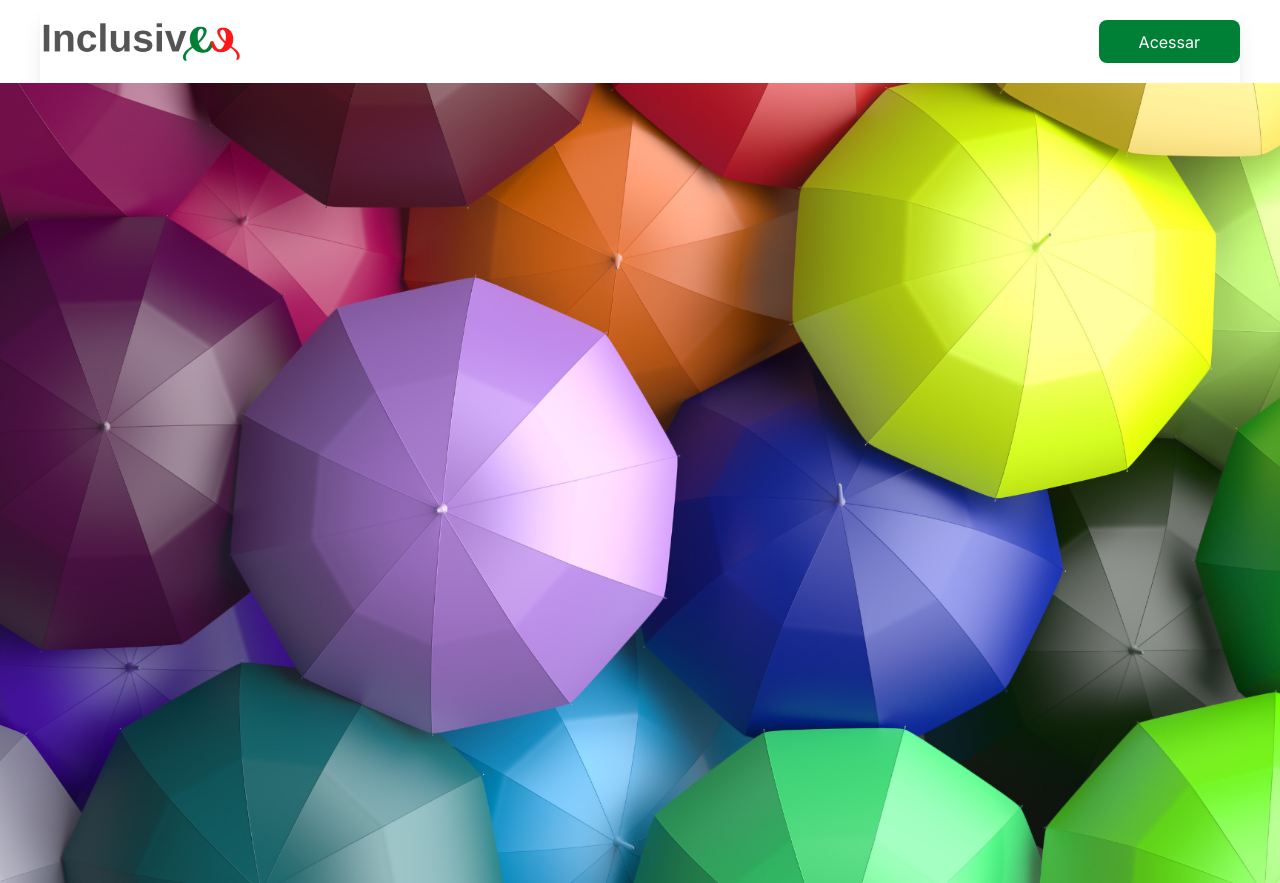
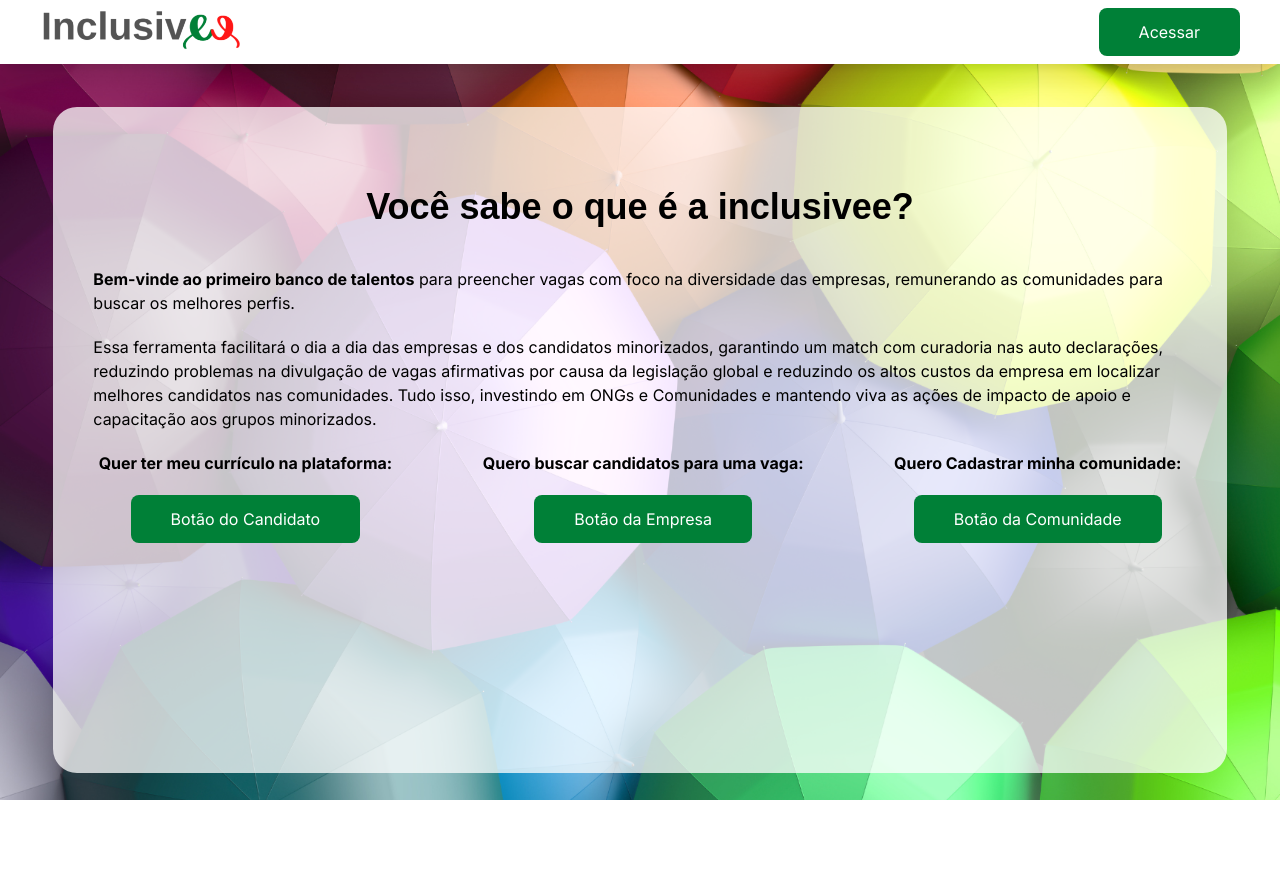
Before and after one commit to inclusivee/inclusivee, a Next.js app: page / in a window 1280 px wide. After the commit the page ends 800 px from the top, so only its background shows below. Built offline with nearby package versions, Linux system fonts and the light colour scheme.

Commit message:
Style: Create Home, Login, Registry and Navigation Initial

```diff
--- /dev/null
+++ b/src/app/components/Form.tsx
@@ -0,0 +1,7 @@
+export default function Form(props: any) {
+    return (
+        <>
+            <form {...props}></form>
+        </>
+    )
+}
--- a/src/app/layout.tsx
+++ b/src/app/layout.tsx
@@ -21,10 +21,13 @@ export default function RootLayout({
 }) {
   return (
     <html lang="en">
+      <head>
+      <link rel="shortcut icon" href="/assets/image/logo-inclusivee.png" type="image/x-icon" />
+      </head>
       <body className={inter.className}>
-        <header className='bg-white flex justify-between mx-10 py-5 shadow-xl'>
-        <Image src="/assets/image/Logo.png" alt="Logo Inclusivee" width={200} height={0} />
-        <Button className="bg-[#008037] text-white px-10 rounded-lg">Acessar</Button>
+        <header className='bg-white flex justify-between  py-2 px-10 shadow-xl fixed top-0 left-0 right-0 '>
+        <Link href={'/'}><Image src="/assets/image/Logo.png" alt="Logo Inclusivee" width={200} height={0} /></Link>
+        <Link href={'/pages/login'}><Button className="bg-[#008037] text-white px-10 py-3 rounded-lg">Acessar</Button></Link>
         </header>
 
 
--- a/src/app/page.tsx
+++ b/src/app/page.tsx
@@ -1,8 +1,34 @@
+import Link from "next/link";
+import Button from "./components/Button";
 
 export default function Home() {
   return (
     <>
-      <div className="bg-cover bg-no-repeat bg-[url('/assets/image/bg-home.png')] h-screen w-full">
+      <div className="bg-cover bg-no-repeat bg-[url('/assets/image/bg-home.png')] h-screen w-full  flex justify-center items-center text-left ">
+        <section className=" w-11/12 h-5/6 bg-white flex justify-start items-center mt-20 bg-opacity-75 rounded-3xl  flex-col text-left">
+        <h1 className="text-4xl font-extrabold font-[Arial] mt-20 mb-10 opa">Você sabe o que é a inclusivee?</h1>
+        <div className="mx-10">
+        <p className="mb-5 text-left"><strong>Bem-vinde ao primeiro banco de talentos</strong> para preencher vagas com foco na diversidade das empresas, remunerando as comunidades para buscar os melhores perfis.</p>
+        <p className="mb-5 text-left">Essa ferramenta facilitará o dia a dia das empresas e dos candidatos minorizados, garantindo um match com curadoria nas auto declarações,
+         reduzindo problemas na divulgação de vagas afirmativas por causa da legislação global e reduzindo os altos custos da empresa em localizar melhores candidatos nas comunidades.
+         Tudo isso, investindo em ONGs e Comunidades e mantendo viva as ações de impacto de apoio e capacitação aos grupos minorizados.</p>
+         </div>
+         <div className="w-full flex justify-around items-center">
+          <div className="flex flex-col justify-center items-center ">
+            <p className="mb-5 font-bold">Quer ter meu currículo na plataforma:</p>
+         <Link href={'/pages/registryUser'}><Button className="bg-[#008037] text-white px-10 py-3 rounded-lg">Botão do Candidato</Button></Link>
+          </div>
+          <div className="flex flex-col justify-center items-center">
+            <p className="mb-5 font-bold">Quero buscar candidatos para uma vaga:</p>
+         <Link href={'/pages/registryUser'}><Button className="bg-[#008037] text-white px-10 py-3 rounded-lg">Botão da Empresa</Button></Link>
+          </div>
+          <div className="flex flex-col justify-center items-center">
+            <p className="mb-5 font-bold">Quero Cadastrar minha comunidade:</p>
+         <Link href={'/pages/registryUser'}><Button className="bg-[#008037] text-white px-10 py-3 rounded-lg">Botão da Comunidade</Button></Link>
+          </div>
+         </div>
+        </section>
+
       </div>
     </>
   )
--- /dev/null
+++ b/src/app/pages/login/layout.tsx
@@ -0,0 +1,18 @@
+import Link from 'next/link';
+import Image from 'next/image';
+import Button from '@/app/components/Button';
+
+
+export default function RootLayout({
+  children,
+}: {
+  children: React.ReactNode
+}) {
+  return (
+    <html lang="pt">
+      <body>
+       {children}
+      </body>
+    </html>
+  )
+}
--- a/src/app/pages/login/page.tsx
+++ b/src/app/pages/login/page.tsx
@@ -1,5 +1,25 @@
+import Button from "@/app/components/Button";
+import Form from "@/app/components/Form";
+import Input from "@/app/components/Input";
+import Label from "@/app/components/Label";
+import Link from "next/link";
+import Image from 'next/image';
+
+
 export default function Login() {
-    return (<>
-    </>
+    return (
+    <div className="h-[100vh] flex items-center justify-center w-[100vw] flex-col">
+      <div className="flex items-center justify-center  flex-col  border border-[#008037] px-10 py-10 shadow-2xl">
+      <Link href={'/'} className=""><Image src="/assets/image/Logo.png" alt="Logo Inclusivee" width={200} height={0} /></Link>
+      <Form className="flex justify-center  flex-col     ">
+      <Label className="text-xs text-[#008037] ">Email:</Label>
+      <Input type="email" className="border-b-2  border-[#008037] w-[300px]"></Input>
+      <Label className="text-xs text-[#008037]">Senha:</Label>
+      <Input type="email" className="border-b-2 border-[#008037] b w-[300px] "></Input>
+      <Link href={"/"} className="flex text-xs justify-end items-end text-[#008037] ">Esqueci a senha</Link>
+      <Link href={'/pages/login'} className="flex justify-center items-center"><Button className="bg-[#008037] text-white px-10 py-3 rounded-lg mt-5">Acessar</Button></Link>
+      </Form>
+      </div>
+    </div>
     )
   }
--- a/src/app/pages/registryUser/page.tsx
+++ b/src/app/pages/registryUser/page.tsx
@@ -1,5 +1,23 @@
+import Button from "@/app/components/Button";
+import Form from "@/app/components/Form";
+import Input from "@/app/components/Input";
+import Label from "@/app/components/Label";
+import Link from "next/link";
+import Image from "next/image";
+
 export default function RegistryUser() {
-    return (<>
-    </>
+    return (
+      <div className="h-[100vh] flex items-center justify-center w-[100vw] ">
+      <Form className="flex justify-center  flex-col px-10 py-10 shadow-2xl border border-[#008037]">
+      <Link href={'/'} className=""><Image src="/assets/image/Logo.png" alt="Logo Inclusivee" width={200} height={0} /></Link>
+      <Label className="text-xs text-[#008037] ">Email:</Label>
+      <Input type="email" className="border-b-2  border-[#008037] w-72 mb-5"></Input>
+      <Label className="text-xs text-[#008037]">Senha:</Label>
+      <Input type="email" className="border-b-2 border-[#008037] b w-72 mb-5 "></Input>
+      <Label className="text-xs text-[#008037]">Repita a Senha:</Label>
+      <Input type="email" className="border-b-2 border-[#008037] b w-72 mb-5 "></Input>
+      <Link href={'/pages/home'} className="flex justify-center items-center"><Button className="bg-[#008037] text-white px-10 py-3 rounded-lg mt-5">Cadastrar</Button></Link>
+      </Form>
+    </div>
     )
   }
```
